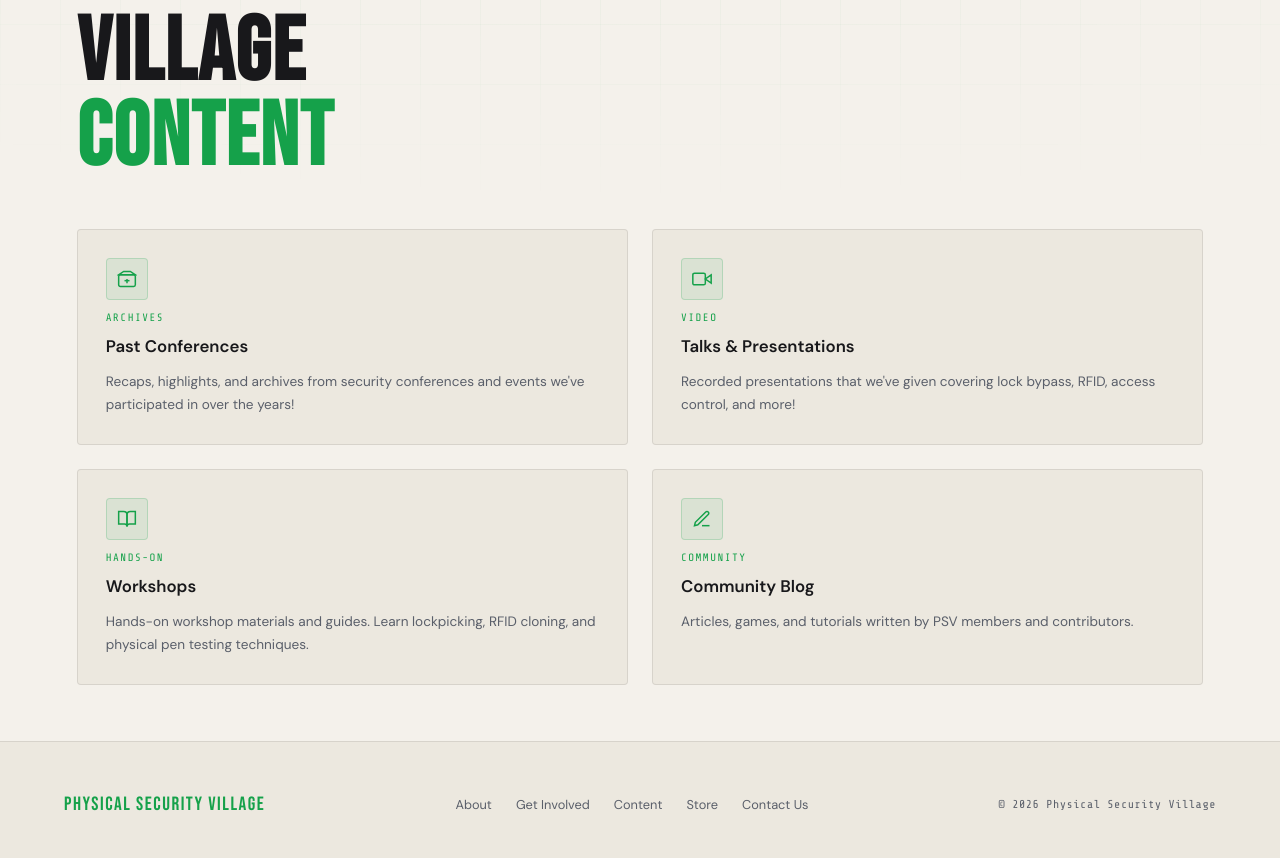
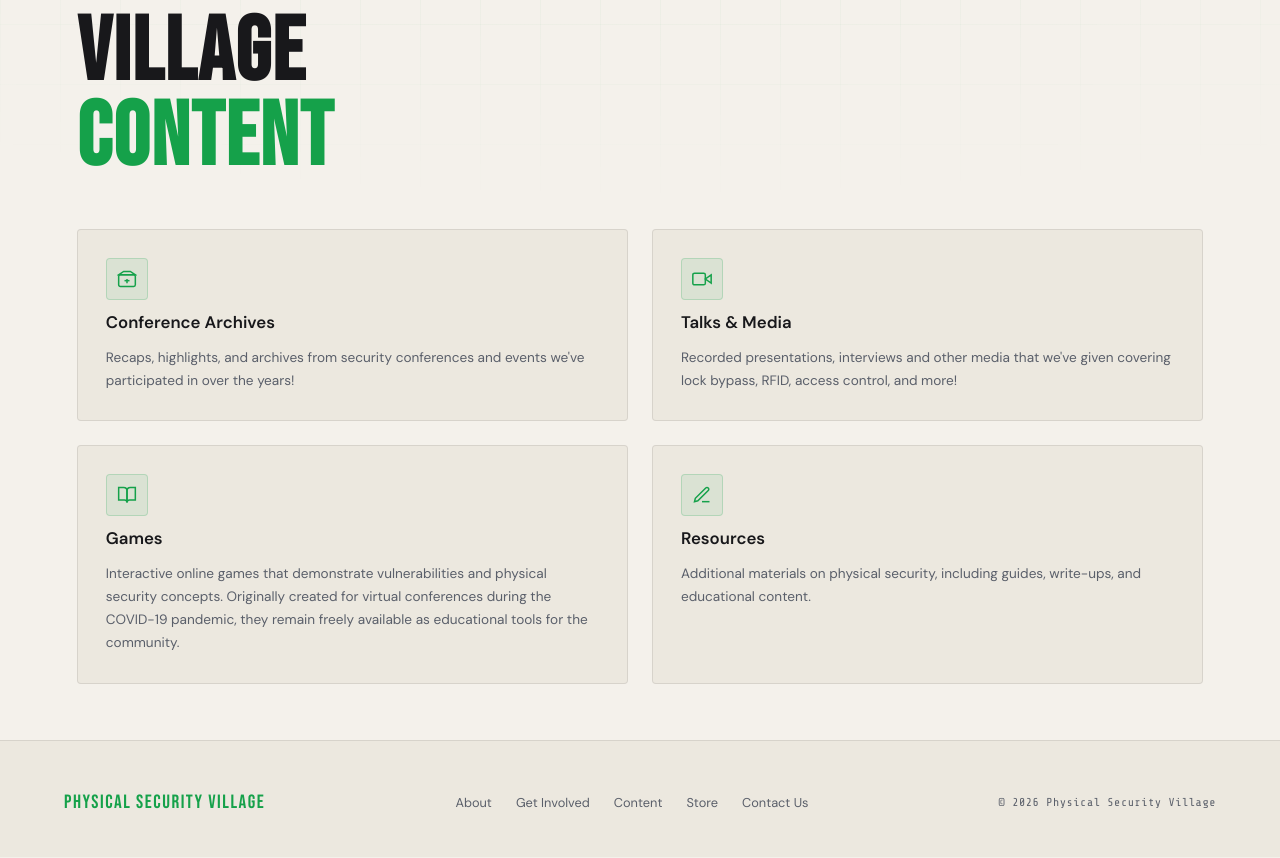
Before and after one commit to physsec-village/physsec-org, a FastAPI app: page /content in a window 1280 px wide. Shown: the part 156-1014 px from the top of the page. After the commit the page ends 965 px from the top, so only its background shows below. Run offline with FastAPI, Linux system fonts and the light colour scheme.

Commit message:
Added links to archives and materials page pages + formatting issues

```diff
--- a/src/router.py
+++ b/src/router.py
@@ -44,3 +44,8 @@ def games_page(request: Request):
 @router.get("/materials", response_class=HTMLResponse)
 def materials_page(request: Request):
     return templates.TemplateResponse(request=request, name="pages/materials.html")
+
+
+@router.get("/archives", response_class=HTMLResponse)
+def archives_page(request: Request):
+    return templates.TemplateResponse(request=request, name="pages/archives.html")
--- a/static/pages/content.css
+++ b/static/pages/content.css
@@ -11,7 +11,12 @@
 }
 
 /* CARDS */
+.content-grid a {
+    text-decoration: none;
+    display: flex;
+}
 .content-card {
+    flex: 1;
     background: var(--surface);
     border: 1px solid var(--border);
     border-radius: var(--radius);
@@ -25,17 +30,16 @@
         box-shadow var(--transition);
 }
 .content-card:hover {
-    border-color: rgba(21, 161, 74, 0.35); /* was gold, now matches game-card */
-    transform: translateY(-4px);           /* matches game-card */
-    box-shadow: 0 12px 40px rgba(0, 0, 0, 0.3); /* matches game-card */
+    border-color: rgba(21, 161, 74, 0.35);
+    transform: translateY(-4px);
+    box-shadow: 0 12px 40px rgba(0, 0, 0, 0.3);
 }
 
-/* Icon — swap gold tint for green */
 .content-icon {
     width: 42px;
     height: 42px;
-    background: rgba(21, 161, 74, 0.08);   /* was gold */
-    border: 1px solid rgba(21, 161, 74, 0.2); /* was gold */
+    background: rgba(21, 161, 74, 0.08);
+    border: 1px solid rgba(21, 161, 74, 0.2);
     border-radius: var(--radius);
     display: flex;
     align-items: center;
@@ -50,17 +54,8 @@
     stroke-width: 1.8;
 }
 
-/* Category label — matches .game-category */
-.content-category {
-    font-family: "Share Tech Mono", monospace;
-    font-size: 0.67rem;
-    letter-spacing: 0.14em;
-    text-transform: uppercase;
-    color: var(--accent);
-}
-
 .content-card h3 {
-    font-size: 1.05rem;  /* matches .game-title */
+    font-size: 1.05rem;
     font-weight: 700;
     color: var(--text);
     line-height: 1.3;
@@ -68,7 +63,7 @@
 .content-card p {
     font-size: 0.85rem;
     color: var(--muted);
-    line-height: 1.7; /* matches .game-desc */
+    line-height: 1.7;
 }
 
 /* RESPONSIVE */
--- a/templates/navbar.html
+++ b/templates/navbar.html
@@ -16,10 +16,10 @@
         <li class="dropdown">
             <a href="{{ url_for('content_page') }}">Content</a>
             <div class="dropdown-menu">
-                <a href="{{ url_for('talks_page') }}">Talks & Presentations</a>
-                <!--<a>Conferences</a>-->
+                <a href="{{ url_for('archives_page') }}">Conference Archives</a>
+                <a href="{{ url_for('talks_page') }}">Talks & Media</a>
                 <a href="{{ url_for('games_page') }}">Bypass Games</a>
-                <!--<a href="{{ url_for('materials_page') }}">Other Materials</a>-->
+                <a href="{{ url_for('materials_page') }}">Other Materials</a>
             </div>
         </li>
         <li><a>PSV Store</a></li>
--- a/templates/pages/content.html
+++ b/templates/pages/content.html
@@ -14,6 +14,7 @@
 {% block main %}
     <div class="content-inner">
         <div class="content-grid">
+            <a href="{{ url_for('archives_page') }}">
                 <div class="content-card">
                     <div class="content-icon">
                         <svg viewBox="0 0 24 24">
@@ -23,13 +24,14 @@
                             <line x1="9" y1="14" x2="15" y2="14" />
                         </svg>
                     </div>
-                <div class="content-category">Archives</div>
-                <h3>Past Conferences</h3>
+                    <h3>Conference Archives</h3>
                     <p>
                         Recaps, highlights, and archives from security conferences
                         and events we've participated in over the years!
                     </p>
                 </div>
+            </a>
+            <a href="{{ url_for('talks_page') }}">
                 <div class="content-card">
                     <div class="content-icon">
                         <svg viewBox="0 0 24 24">
@@ -37,13 +39,14 @@
                             <rect x="1" y="5" width="15" height="14" rx="2" />
                         </svg>
                     </div>
-                <div class="content-category">Video</div>
-                <h3>Talks & Presentations</h3>
+                    <h3>Talks & Media</h3>
                     <p>
-                    Recorded presentations that we've given covering lock
+                        Recorded presentations, interviews and other media that we've given covering lock
                         bypass, RFID, access control, and more!
                     </p>
                 </div>
+            </a>
+            <a href="{{ url_for('games_page') }}">
                 <div class="content-card">
                     <div class="content-icon">
                         <svg viewBox="0 0 24 24">
@@ -51,13 +54,15 @@
                             <path d="M22 3h-6a4 4 0 0 0-4 4v14a3 3 0 0 1 3-3h7z" />
                         </svg>
                     </div>
-                <div class="content-category">Hands-On</div>
-                <h3>Workshops</h3>
+                    <h3>Games</h3>
                     <p>
-                    Hands-on workshop materials and guides. Learn lockpicking,
-                    RFID cloning, and physical pen testing techniques.
+                        Interactive online games that demonstrate vulnerabilities and physical security concepts.
+                        Originally created for virtual conferences during the COVID-19 pandemic,
+                        they remain freely available as educational tools for the community.
                     </p>
                 </div>
+            </a>
+            <a href="{{ url_for('materials_page') }}">
                 <div class="content-card">
                     <div class="content-icon">
                         <svg viewBox="0 0 24 24">
@@ -65,13 +70,13 @@
                             <path d="M16.5 3.5a2.121 2.121 0 0 1 3 3L7 19l-4 1 1-4L16.5 3.5z" />
                         </svg>
                     </div>
-                <div class="content-category">Community</div>
-                <h3>Community Blog</h3>
+                    <h3>Resources</h3>
                     <p>
-                    Articles, games, and tutorials written by PSV members and
-                    contributors.
+                        Additional materials on physical security,
+                        including guides, write-ups, and educational content.
                     </p>
                 </div>
+            </a>
         </div>
     </div>
 {% endblock %}
```
Also changed, not shown: templates/pages/archives.html (added). Lines whose indentation alone changed are shown as unchanged.
